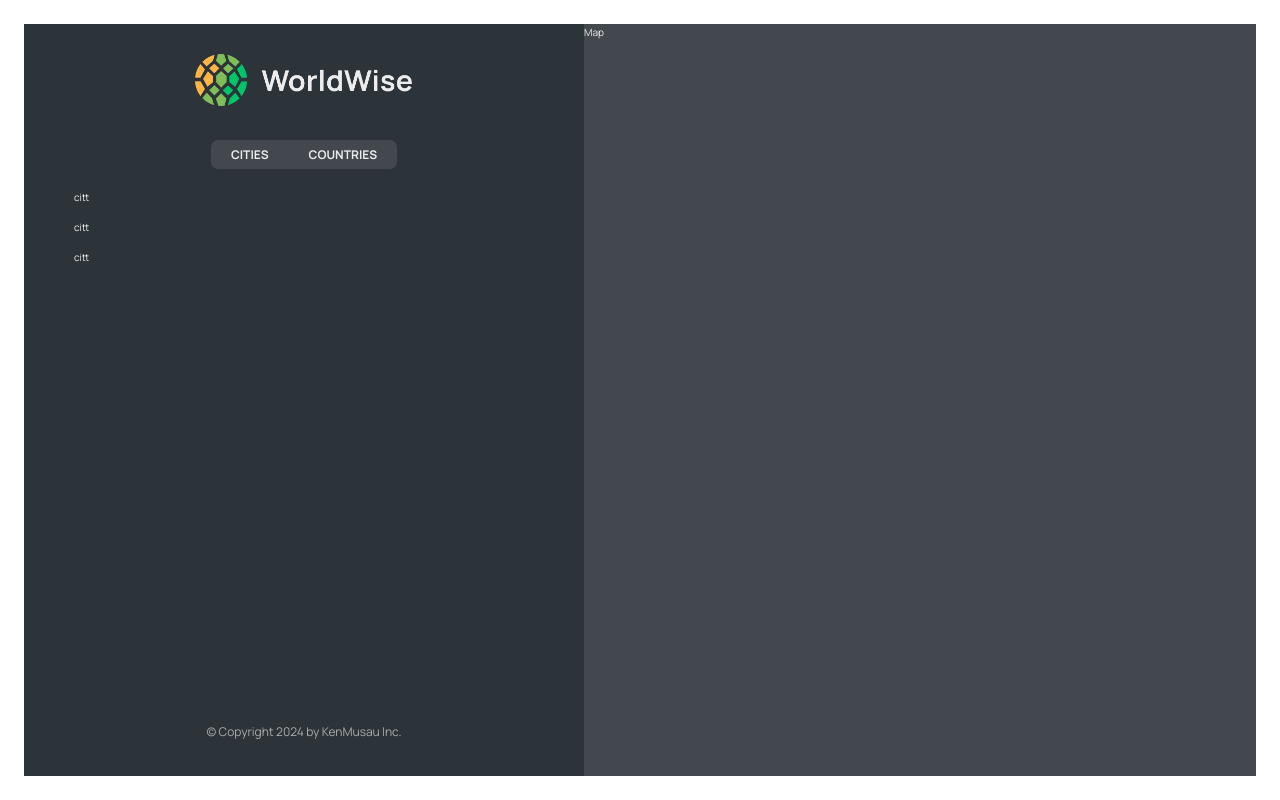
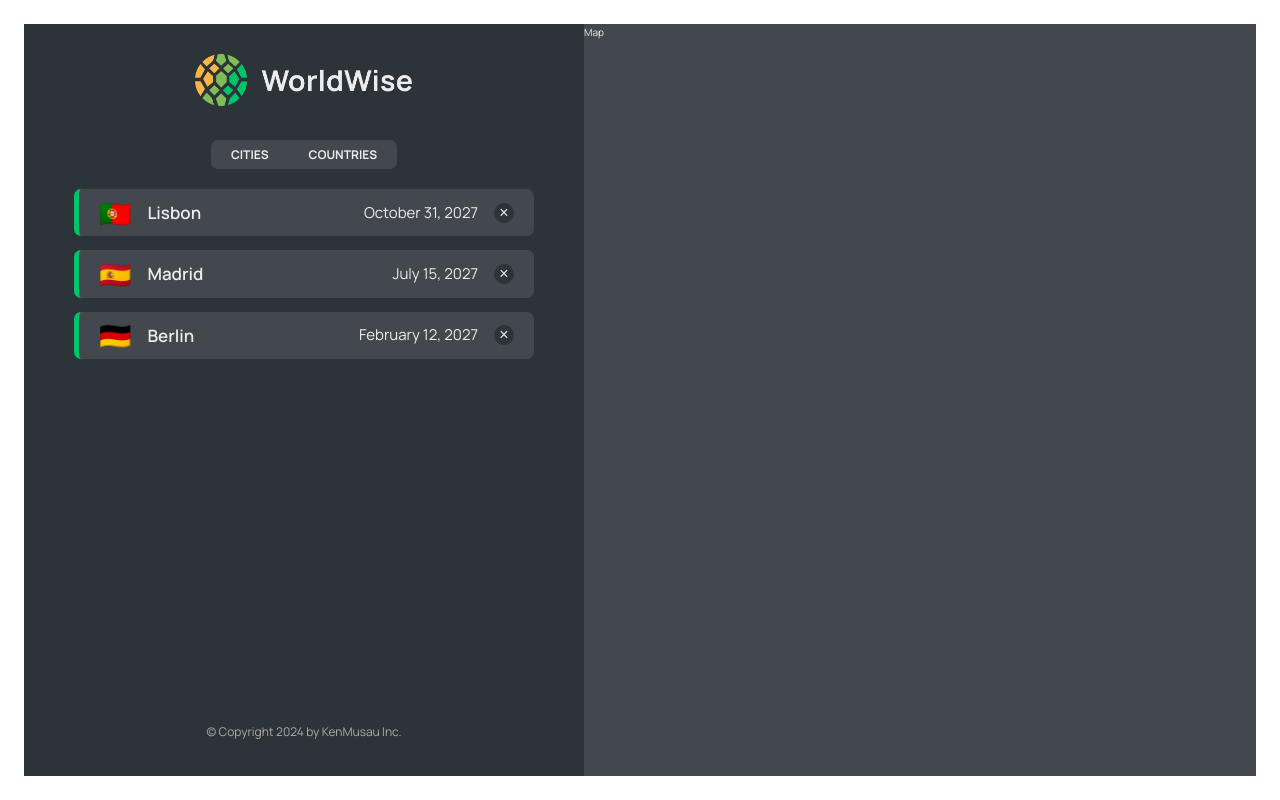
Before and after one commit to Ken-Musau/tour, a React (Vite) app: page /app in a window 1280 px wide. Built offline with nearby package versions, Linux system fonts and the light colour scheme; data requests are answered from the project's data file.

Commit message:
update cityList component

```diff
--- a/src/components/CityItem.jsx
+++ b/src/components/CityItem.jsx
@@ -1,12 +1,25 @@
 // import PropTypes from "prop-types";
+import styles from "./CityItem.module.css";
+
+const formatDate = (date) =>
+  new Intl.DateTimeFormat("en", {
+    day: "numeric",
+    month: "long",
+    year: "numeric",
+  }).format(new Date(date));
 
 function CityItem({ city }) {
-  console.log(city);
+  const { cityName, country, date, emoji, id, notes } = city;
+  console.log(cityName, country, date, emoji, id, notes);
 
   return (
-    <div>
-      <li>citt</li>
-    </div>
+    <li className={styles.cityItem}>
+      <span className={styles.emoji}>{emoji}</span>
+      <h3 className={styles.name}>{cityName}</h3>
+      <time className={styles.date}>{formatDate(date)}</time>
+
+      <button className={styles.deleteBtn}>&times;</button>
+    </li>
   );
 }
 
--- a/src/components/CityList.jsx
+++ b/src/components/CityList.jsx
@@ -1,10 +1,16 @@
 // import PropTypes from "prop-types";
 import Spinner from "./Spinner";
+import Message from "./Message";
 import styles from "./CityList.module.css";
 import CityItem from "./CityItem";
 
 function CityList({ cities, isLoading }) {
   if (isLoading) return <Spinner />;
+
+  if (!cities.length)
+    return (
+      <Message message="Add your first city by clicking on a city on the map" />
+    );
 
   return (
     <ul className={styles.cityList}>
```
